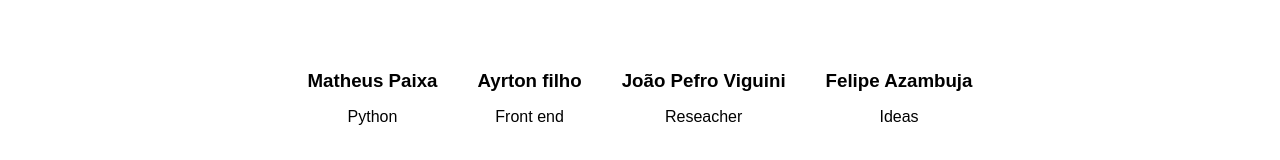
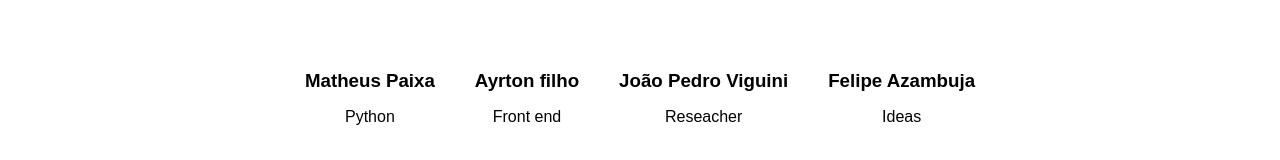
Before and after one commit to A1RT0N/Educational_music, a plain HTML site: page Sobre.html in a window 1280 px wide. Shown: the part 928-1088 px from the top of the page. Drawn offline with Linux system fonts and the light colour scheme.

Commit message:
Update Sobre.html

```diff
--- a/Sobre.html
+++ b/Sobre.html
@@ -50,7 +50,7 @@
 
             </div>
             <div class="member">
-                <h3>João Pefro Viguini</h3>
+                <h3>João Pedro Viguini</h3>
                 <p>Reseacher</p>
 
             </div>
```
